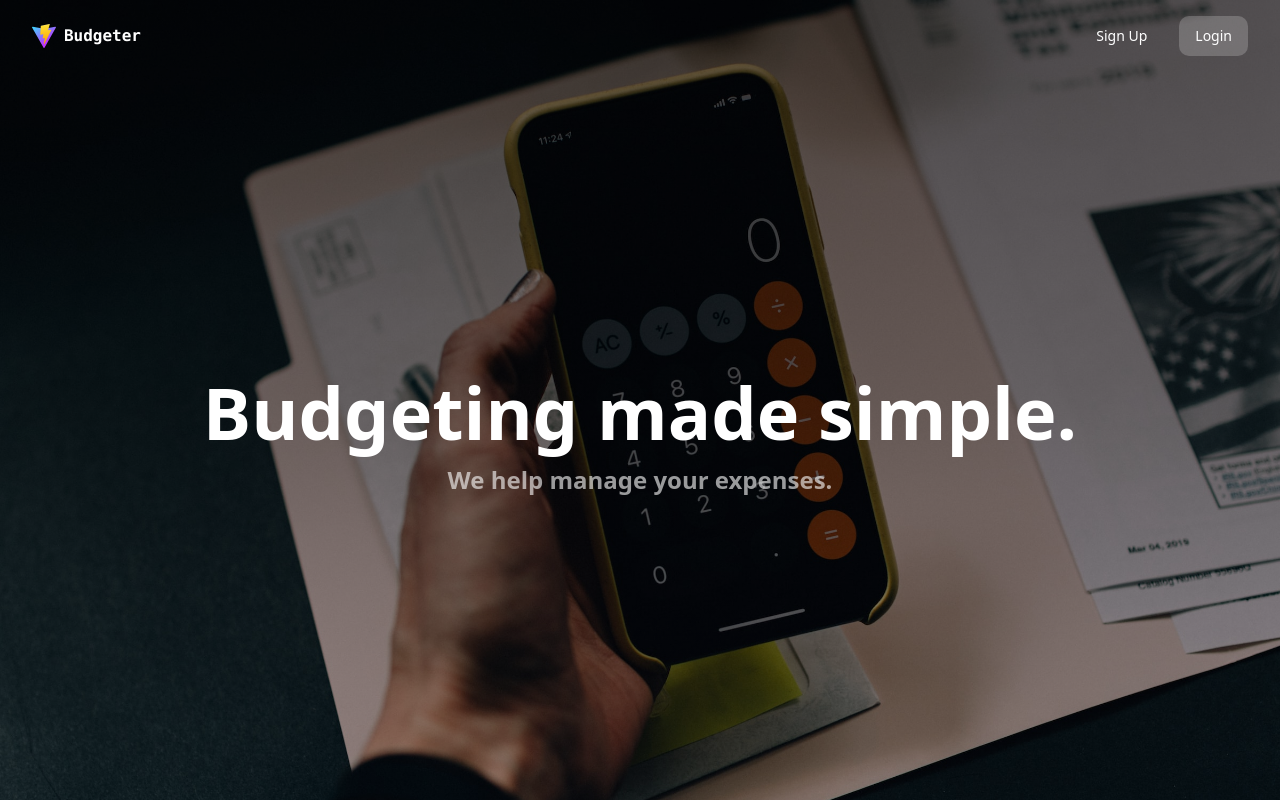
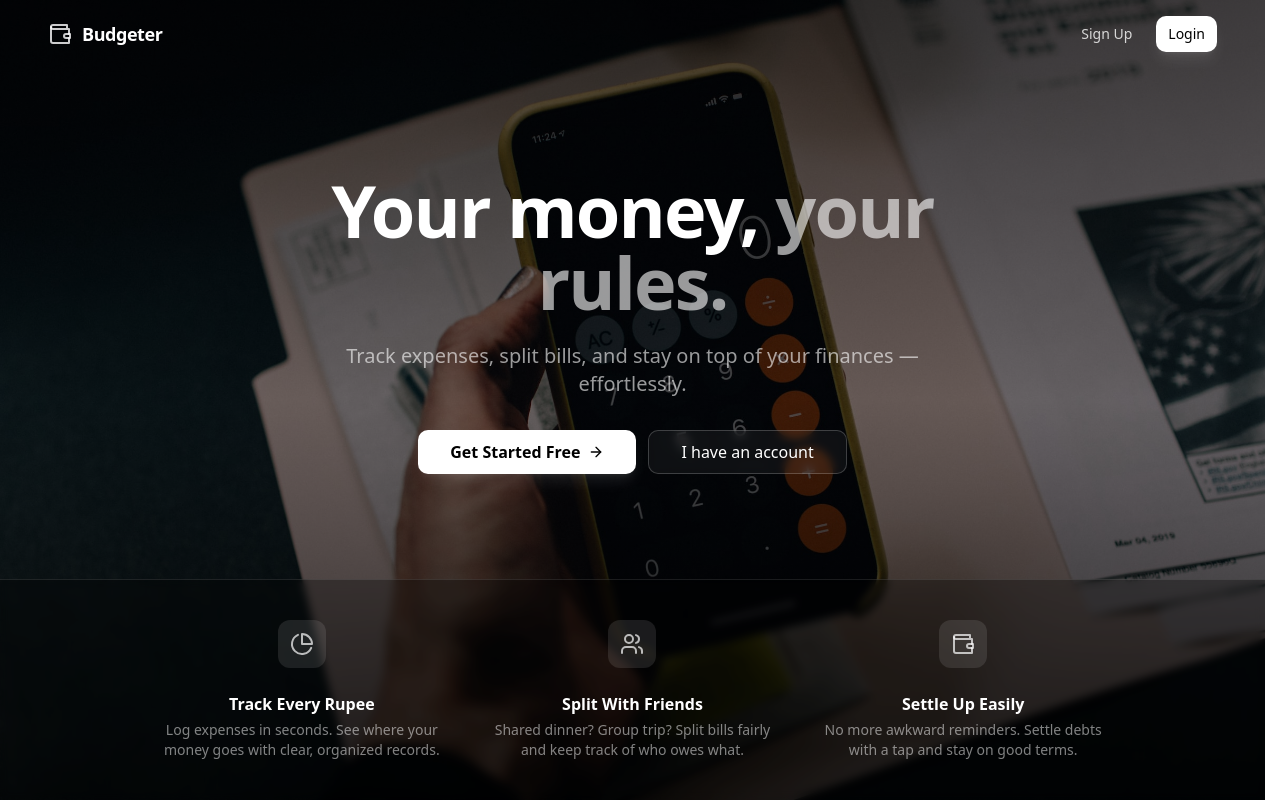
Before and after one commit to s4rvessh04/Budgeter_v2, a React (Vite) app in the folder frontend/: page / in a window 1280 px wide. Built offline with nearby package versions, Linux system fonts and the light colour scheme.

Commit message:
style: Update branding, redesign the landing page, and refine general UI elements and accessibility.

```diff
--- a/frontend/index.html
+++ b/frontend/index.html
@@ -4,8 +4,11 @@
 <head>
   <meta charset="UTF-8" />
   <link rel="icon" type="image/svg+xml" href="/vite.svg" />
-  <meta name="viewport" content="width=device-width, initial-scale=1.0" />
-  <title>Budgeter</title>
+  <meta name="viewport" content="width=device-width, initial-scale=1.0, maximum-scale=5.0" />
+  <meta name="description"
+    content="Budgeter — Track expenses, split bills with friends, and settle up effortlessly. Your personal finance companion." />
+  <meta name="theme-color" content="#0a0a0a" />
+  <title>Budgeter — Track & Split Expenses</title>
 </head>
 
 <body>
--- a/frontend/src/components/Navbar.tsx
+++ b/frontend/src/components/Navbar.tsx
@@ -10,10 +10,10 @@ import {
 	PlusCircle,
 	Settings,
 	Users,
+	Wallet,
 } from "lucide-react";
 
 import { cn } from "@/lib/utils";
-import viteSvg from "../../public/vite.svg";
 import { axiosLogout } from "../utils";
 import {
 	NotificationsModal,
@@ -75,10 +75,10 @@ export function Navbar({ children }: { children: ReactNode }) {
 	return (
 		<div className="flex min-h-screen w-full flex-col bg-muted/40">
 			{/* Mobile Nav */}
-			<header className="sticky top-0 z-30 flex h-14 items-center gap-4 border-b bg-background px-4 sm:static sm:h-auto sm:border-0 sm:bg-transparent sm:px-6 lg:hidden">
+			<header className="sticky top-0 z-30 flex h-14 items-center gap-4 border-b bg-background px-4 lg:hidden">
 				<Sheet open={isSidebarOpen} onOpenChange={setIsSidebarOpen}>
 					<SheetTrigger asChild>
-						<Button size="icon" variant="outline" className="sm:hidden">
+						<Button size="icon" variant="outline" className="lg:hidden">
 							<Menu className="h-5 w-5" />
 							<span className="sr-only">Toggle Menu</span>
 						</Button>
@@ -94,8 +94,8 @@ export function Navbar({ children }: { children: ReactNode }) {
 					</SheetContent>
 				</Sheet>
 				<div className="flex items-center gap-2">
-					<img src={viteSvg} className="h-6 w-6" alt="Logo" />
-					<span className="text-lg font-bold font-mono">Budgeter</span>
+					<Wallet className="h-5 w-5 text-foreground" />
+					<span className="text-lg font-bold tracking-tight">Budgeter</span>
 				</div>
 			</header>
 
@@ -138,8 +138,8 @@ const SidebarContent = ({
 			<div className="flex h-full flex-col gap-2">
 				<div className="flex h-14 items-center border-b px-6 lg:h-[60px]">
 					<Link to="/" className="flex items-center gap-2 font-semibold">
-						<img src={viteSvg} className="h-6 w-6" alt="Logo" />
-						<span className="font-mono text-xl font-bold">Budgeter</span>
+						<Wallet className="h-5 w-5 text-emerald-500" />
+						<span className="text-xl font-bold tracking-tight">Budgeter</span>
 					</Link>
 				</div>
 
--- a/frontend/src/index.css
+++ b/frontend/src/index.css
@@ -34,7 +34,6 @@
     --ring: 0 0% 0%;
 
     --radius: 0.75rem;
-    /* Clean, modern radius */
   }
 
   .dark {
@@ -70,12 +69,24 @@
 }
 
 @layer base {
+  html {
+    scroll-behavior: smooth;
+    -webkit-tap-highlight-color: transparent;
+  }
+
   * {
     @apply border-border;
   }
 
   body {
     @apply bg-background text-foreground transition-colors duration-300 font-sans antialiased;
+    -webkit-font-smoothing: antialiased;
+    -moz-osx-font-smoothing: grayscale;
+  }
+
+  /* Better focus styles for accessibility */
+  :focus-visible {
+    @apply outline-2 outline-offset-2 outline-ring;
   }
 }
 
@@ -87,3 +98,10 @@
 .glass-card {
   @apply bg-card border border-border/50 transition-all duration-300 hover:border-primary/50;
 }
+
+/* Prevent content shift from scrollbar */
+@supports (scrollbar-gutter: stable) {
+  html {
+    scrollbar-gutter: stable;
+  }
+}
--- a/frontend/src/pages/Error.tsx
+++ b/frontend/src/pages/Error.tsx
@@ -1,13 +1,30 @@
+import { useLocation } from "wouter";
+import { Button } from "@/components/ui/button";
+import { Home } from "lucide-react";
 
 export const Error = () => {
+	const [, setLocation] = useLocation();
+
 	return (
-		<div className="flex h-screen w-screen items-center justify-center bg-background text-foreground">
-			<div className="flex items-center space-x-4 divide-x divide-muted">
-				<div className="font-mono text-xl text-muted-foreground pr-4">
+		<div className="flex h-screen w-screen items-center justify-center bg-background text-foreground px-6">
+			<div className="flex flex-col items-center space-y-4 text-center sm:flex-row sm:space-x-6 sm:space-y-0 sm:text-left">
+				<div className="font-mono text-6xl font-bold text-muted-foreground sm:border-r sm:pr-6">
 					404
 				</div>
-				<div className="pl-4 text-2xl font-semibold">
-					Page does not exist!
+				<div className="space-y-3">
+					<h1 className="text-2xl font-semibold">Page not found</h1>
+					<p className="text-sm text-muted-foreground">
+						The page you're looking for doesn't exist or has been moved.
+					</p>
+					<Button
+						variant="default"
+						size="sm"
+						onClick={() => setLocation("/")}
+						className="mt-2"
+					>
+						<Home className="mr-2 h-4 w-4" />
+						Back to Home
+					</Button>
 				</div>
 			</div>
 		</div>
--- a/frontend/src/pages/Home.tsx
+++ b/frontend/src/pages/Home.tsx
@@ -4,7 +4,7 @@ import { ExpenseList } from "../components/ExpenseList";
 export const Home = () => {
 	return (
 		<Navbar>
-			<div className="container mx-auto flex min-h-full flex-col p-4 md:p-6 lg:p-8 max-w-7xl">
+			<div className="container mx-auto flex min-h-full flex-col max-w-7xl">
 				<TopCards />
 				<div className="grid grid-cols-1 lg:grid-cols-6 gap-5 h-full">
 					<div className="col-span-1 lg:col-span-4 rounded-lg border bg-card shadow-sm overflow-hidden h-full flex flex-col">
--- a/frontend/src/pages/Landing.tsx
+++ b/frontend/src/pages/Landing.tsx
@@ -1,47 +1,112 @@
 import { useLocation } from "wouter";
-import viteSvg from "../../public/vite.svg";
 import heroBackgroundImage from "../assets/hero-background.jpg";
 import { Button } from "@/components/ui/button";
+import { ArrowRight, PieChart, Users, Wallet } from "lucide-react";
+
+const features = [
+	{
+		icon: PieChart,
+		title: "Track Every Rupee",
+		description: "Log expenses in seconds. See where your money goes with clear, organized records.",
+	},
+	{
+		icon: Users,
+		title: "Split With Friends",
+		description: "Shared dinner? Group trip? Split bills fairly and keep track of who owes what.",
+	},
+	{
+		icon: Wallet,
+		title: "Settle Up Easily",
+		description: "No more awkward reminders. Settle debts with a tap and stay on good terms.",
+	},
+];
 
 export const Landing = () => {
 	const [, setLocation] = useLocation();
 
 	return (
 		<div className="relative min-h-screen w-full overflow-hidden">
-			<div className="absolute inset-0 z-10 flex min-h-full w-full flex-col bg-gradient-to-b from-black/60 via-black/50 to-black/30 text-white">
-				<div className="flex justify-between px-4 py-4 md:px-8">
-					<div className="flex items-center gap-2">
-						<img src={viteSvg} alt="Vite Logo" className="h-6 w-auto" />
-						<span className="font-mono font-semibold">Budgeter</span>
+			{/* Hero Section */}
+			<div className="absolute inset-0 z-10 flex min-h-full w-full flex-col bg-gradient-to-b from-black/70 via-black/50 to-black/80 text-white">
+				{/* Top Nav */}
+				<nav className="flex items-center justify-between px-5 py-4 md:px-8 lg:px-12">
+					<div className="flex items-center gap-2.5">
+						<Wallet className="h-6 w-6 text-white/80" />
+						<span className="text-lg font-bold tracking-tight">Budgeter</span>
 					</div>
-					<div className="flex gap-4">
+					<div className="flex gap-2 sm:gap-3">
 						<Button
 							variant="ghost"
-							className="text-white hover:bg-white/20 hover:text-white"
+							size="sm"
+							className="text-white/80 hover:bg-white/10 hover:text-white"
 							onClick={() => setLocation("/signup")}
 						>
 							Sign Up
 						</Button>
 						<Button
-							variant="default"
-							className="bg-white/20 text-white hover:bg-white/30"
+							size="sm"
+							className="bg-white text-black hover:bg-white/90 shadow-lg shadow-white/10"
 							onClick={() => setLocation("/login")}
 						>
 							Login
 						</Button>
 					</div>
+				</nav>
+
+				{/* Hero Content */}
+				<div className="flex flex-1 flex-col items-center justify-center px-5 text-center sm:px-8">
+					<div className="max-w-3xl space-y-5 sm:space-y-6">
+						<h1 className="font-sans text-4xl font-extrabold leading-tight tracking-tight sm:text-5xl md:text-6xl lg:text-7xl">
+							Your money,{" "}
+							<span className="text-white/60">
+								your rules.
+							</span>
+						</h1>
+						<p className="mx-auto max-w-xl text-base font-medium leading-relaxed text-white/60 sm:text-lg md:text-xl">
+							Track expenses, split bills, and stay on top of your finances — effortlessly.
+						</p>
+						<div className="flex flex-col items-center gap-3 pt-2 sm:flex-row sm:justify-center">
+							<Button
+								size="lg"
+								className="w-full bg-white text-base font-semibold text-black shadow-lg shadow-white/10 hover:bg-white/90 sm:w-auto sm:px-8"
+								onClick={() => setLocation("/signup")}
+							>
+								Get Started Free
+								<ArrowRight className="ml-2 h-4 w-4" />
+							</Button>
+							<Button
+								variant="outline"
+								size="lg"
+								className="w-full border-white/20 bg-white/5 text-base text-white backdrop-blur-sm hover:bg-white/10 hover:text-white sm:w-auto sm:px-8"
+								onClick={() => setLocation("/login")}
+							>
+								I have an account
+							</Button>
+						</div>
+					</div>
 				</div>
-				<div className="flex flex-1 flex-col items-center justify-center px-4 text-center">
-					<div className="space-y-4">
-						<h1 className="font-sans text-5xl font-bold md:text-7xl">
-							Budgeting made simple.
-						</h1>
-						<h2 className="font-sans text-xl font-semibold text-white/60 md:text-2xl">
-							We help manage your expenses.
-						</h2>
+
+				{/* Features Section */}
+				<div className="w-full border-t border-white/10 bg-black/30 backdrop-blur-sm">
+					<div className="mx-auto grid max-w-5xl grid-cols-1 gap-6 px-5 py-8 md:grid-cols-3 md:gap-8 md:px-8 md:py-10">
+						{features.map((feature) => (
+							<div key={feature.title} className="flex items-start gap-3 md:flex-col md:items-center md:text-center">
+								<div className="flex h-10 w-10 shrink-0 items-center justify-center rounded-lg bg-white/10 md:h-12 md:w-12">
+									<feature.icon className="h-5 w-5 text-white/70 md:h-6 md:w-6" />
+								</div>
+								<div>
+									<h3 className="text-sm font-semibold md:mt-3 md:text-base">{feature.title}</h3>
+									<p className="mt-1 text-xs leading-relaxed text-white/50 md:text-sm">
+										{feature.description}
+									</p>
+								</div>
+							</div>
+						))}
 					</div>
 				</div>
 			</div>
+
+			{/* Background Image */}
 			<img
 				src={heroBackgroundImage}
 				alt="Hero Background"
--- a/frontend/src/pages/Login.tsx
+++ b/frontend/src/pages/Login.tsx
@@ -2,11 +2,10 @@ import React from "react";
 import { useMutation } from "react-query";
 import { useLocation } from "wouter";
 import { useForm, SubmitHandler } from "react-hook-form";
-import { Eye, EyeOff } from "lucide-react";
+import { Eye, EyeOff, Wallet } from "lucide-react";
 
 import { cn } from "@/lib/utils";
 import { axiosLogin } from "../utils";
-import viteSvg from "../../public/vite.svg";
 import loginBackground from "../assets/login-background.jpg";
 
 import { Button } from "@/components/ui/button";
@@ -86,19 +85,20 @@ export const Login = () => {
 						backgroundPosition: "center",
 					}}
 				/>
+				<div className="absolute inset-0 bg-black/40" />
 				<div className="relative z-20 flex items-center text-lg font-medium">
-					<img src={viteSvg} className="mr-2 h-8 w-8" alt="Logo" />
-					Budgeter v2
+					<Wallet className="mr-2 h-7 w-7 text-white/80" />
+					Budgeter
 				</div>
 				<div className="relative z-20 mt-auto">
 					<blockquote className="space-y-2">
 						<p className="text-lg">
-							&ldquo;Control your expenses, budget your life.&rdquo;
+							&ldquo;Take control of your finances. Track, split, and settle — all in one place.&rdquo;
 						</p>
 					</blockquote>
 				</div>
 			</div>
-			<div className="lg:p-8 flex items-center justify-center">
+			<div className="flex min-h-screen items-center justify-center p-6 lg:min-h-0 lg:p-8">
 				<div className="mx-auto flex w-full flex-col justify-center space-y-6 sm:w-[350px]">
 					<div className="flex flex-col space-y-2 text-center">
 						<h1 className="text-2xl font-semibold tracking-tight">
--- a/frontend/src/pages/Signup.tsx
+++ b/frontend/src/pages/Signup.tsx
@@ -1,12 +1,11 @@
 import React, { FormEvent } from "react";
 import { useMutation } from "react-query";
 import { useLocation } from "wouter";
-import { Eye, EyeOff } from "lucide-react";
+import { Eye, EyeOff, Wallet } from "lucide-react";
 import { Cookies } from "react-cookie";
 
 import { cn } from "@/lib/utils";
 import { axiosRequest } from "../utils";
-import viteSvg from "../../public/vite.svg";
 import loginBackground from "../assets/login-background.jpg";
 
 import { Button } from "@/components/ui/button";
@@ -79,19 +78,20 @@ export const Signup = () => {
 						backgroundPosition: "center",
 					}}
 				/>
+				<div className="absolute inset-0 bg-black/40" />
 				<div className="relative z-20 flex items-center text-lg font-medium">
-					<img src={viteSvg} className="mr-2 h-8 w-8" alt="Logo" />
-					Budgeter v2
+					<Wallet className="mr-2 h-7 w-7 text-white/80" />
+					Budgeter
 				</div>
 				<div className="relative z-20 mt-auto">
 					<blockquote className="space-y-2">
 						<p className="text-lg">
-							&ldquo;Join us and take control of your finances today.&rdquo;
+							&ldquo;Join thousands who manage their money smarter. Your financial clarity starts here.&rdquo;
 						</p>
 					</blockquote>
 				</div>
 			</div>
-			<div className="lg:p-8 flex items-center justify-center">
+			<div className="flex min-h-screen items-center justify-center p-6 lg:min-h-0 lg:p-8">
 				<div className="mx-auto flex w-full flex-col justify-center space-y-6 sm:w-[350px]">
 					<div className="flex flex-col space-y-2 text-center">
 						<h1 className="text-2xl font-semibold tracking-tight">
```
Also changed, not shown: frontend/src/components/ExpenseEditModal.tsx (+5 -3 lines).
